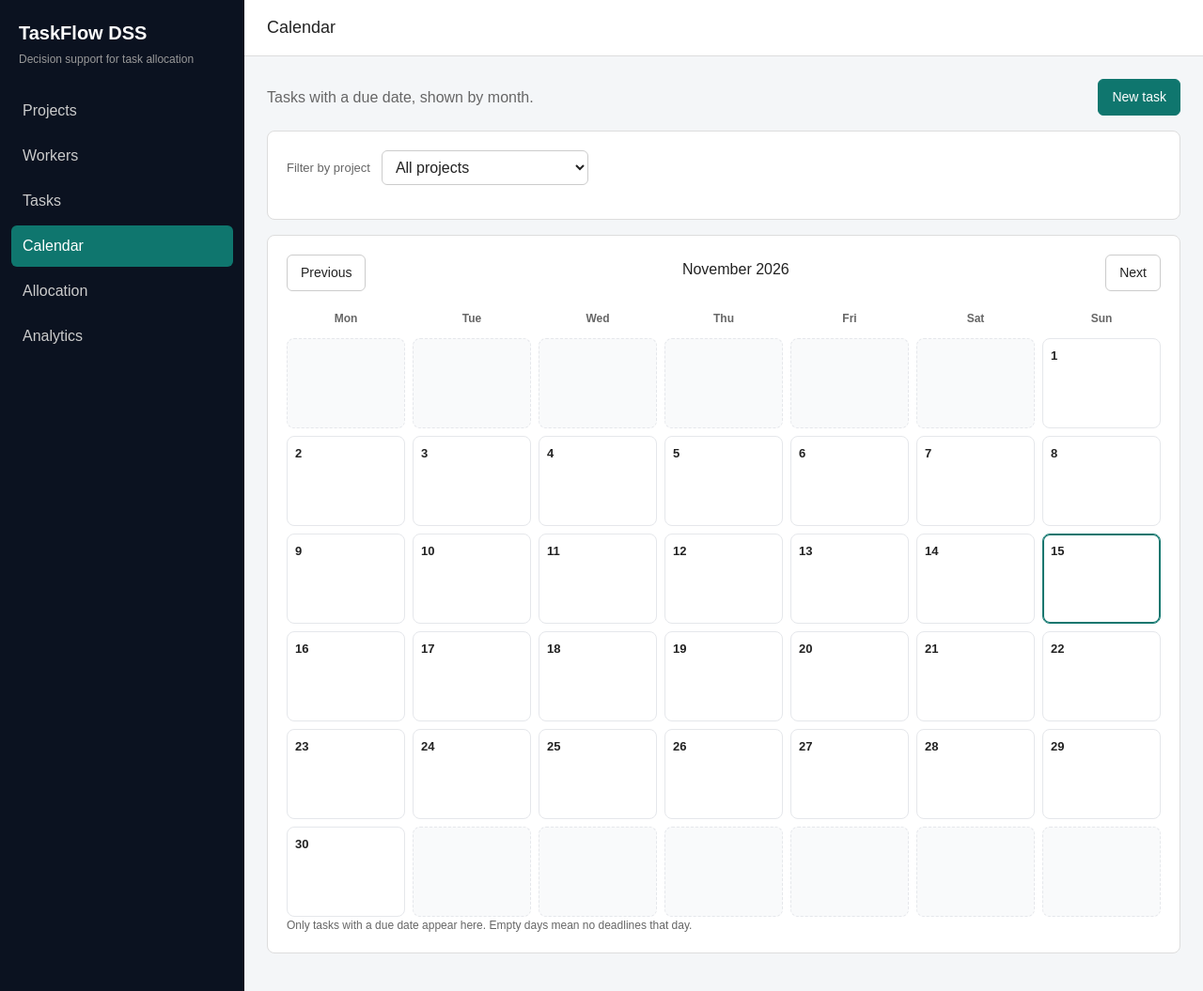
After one commit to bingchiling34/taskflow-dss-project, a Django app: page /calendar/ in a window 1280 px wide. The commit adds this page. Shown: the whole page at 94% size. Run offline with Django 5.2, Linux system fonts and the light colour scheme; data that the repository does not hold is empty; parts of the project's set-up code (start-up, migrations or seed data) failed here and were passed over; some libraries are stand-ins or nearby versions.

Commit message:
Add task due dates and a simple month calendar view

```diff
--- a/core/controllers/__init__.py
+++ b/core/controllers/__init__.py
@@ -5,6 +5,7 @@ from .allocation_controller import (
     allocation_run_detail,
 )
 from .analytics_controller import analytics_home
+from .calendar_controller import calendar_home
 from .project_controller import (
     project_create,
     project_delete,
--- /dev/null
+++ b/core/controllers/calendar_controller.py
@@ -0,0 +1,31 @@
+from django.shortcuts import render
+from django.utils import timezone
+
+from core.services import CalendarService, ProjectService
+
+
+def calendar_home(request):
+    today = timezone.localdate()
+    year = request.GET.get("year", today.year)
+    month = request.GET.get("month", today.month)
+    project_id = request.GET.get("project", "")
+
+    selected_project = None
+    if project_id:
+        selected_project = ProjectService().get_project(project_id)
+
+    calendar_data = CalendarService().build_month(
+        year,
+        month,
+        project_id if selected_project is not None else None,
+    )
+
+    return render(
+        request,
+        "calendar/home.html",
+        {
+            "calendar": calendar_data,
+            "projects": ProjectService().list_projects(),
+            "selected_project": selected_project,
+        },
+    )
--- a/core/controllers/task_controller.py
+++ b/core/controllers/task_controller.py
@@ -50,6 +50,7 @@ def task_create(request):
                     "estimated_hours": "1",
                     "priority": "3",
                     "status": "todo",
+                    "due_date": "",
                 },
                 "errors": {},
             },
@@ -63,6 +64,7 @@ def task_create(request):
         "estimated_hours": request.POST.get("estimated_hours", "1"),
         "priority": request.POST.get("priority", "3"),
         "status": request.POST.get("status", "todo"),
+        "due_date": request.POST.get("due_date", ""),
     }
     task, errors = service.create_task(
         form_data["project_id"],
@@ -72,6 +74,7 @@ def task_create(request):
         form_data["estimated_hours"],
         form_data["priority"],
         form_data["status"],
+        form_data["due_date"],
     )
     if errors:
         return render(
@@ -124,6 +127,7 @@ def task_edit(request, task_id):
                     "estimated_hours": str(task.estimated_hours),
                     "priority": str(task.priority),
                     "status": task.status,
+                    "due_date": service.due_date_to_text(task.due_date),
                 },
                 "errors": {},
             },
@@ -137,6 +141,7 @@ def task_edit(request, task_id):
         "estimated_hours": request.POST.get("estimated_hours", "1"),
         "priority": request.POST.get("priority", "3"),
         "status": request.POST.get("status", "todo"),
+        "due_date": request.POST.get("due_date", ""),
     }
     updated, errors = service.update_task(
         task,
@@ -147,6 +152,7 @@ def task_edit(request, task_id):
         form_data["estimated_hours"],
         form_data["priority"],
         form_data["status"],
+        form_data["due_date"],
     )
     if errors:
         return render(
--- a/core/models/task.py
+++ b/core/models/task.py
@@ -25,6 +25,7 @@ class Task(models.Model):
         choices=STATUS_CHOICES,
         default="todo",
     )
+    due_date = models.DateField(null=True, blank=True)
     created_at = models.DateTimeField(auto_now_add=True)
     updated_at = models.DateTimeField(auto_now=True)
 
--- a/core/repositories/task_repository.py
+++ b/core/repositories/task_repository.py
@@ -15,6 +15,12 @@ class TaskRepository:
             .all()
         )
 
+    def list_with_due_date(self, project_id=None):
+        query = Task.objects.filter(due_date__isnull=False).select_related("project")
+        if project_id:
+            query = query.filter(project_id=project_id)
+        return list(query.order_by("due_date", "priority", "id"))
+
     def get_by_id(self, task_id):
         return (
             Task.objects.filter(pk=task_id)
@@ -31,6 +37,7 @@ class TaskRepository:
         estimated_hours,
         priority,
         status,
+        due_date,
     ):
         return Task.objects.create(
             project=project,
@@ -40,6 +47,7 @@ class TaskRepository:
             estimated_hours=estimated_hours,
             priority=priority,
             status=status,
+            due_date=due_date,
         )
 
     def update(
@@ -52,6 +60,7 @@ class TaskRepository:
         estimated_hours,
         priority,
         status,
+        due_date,
     ):
         task.project = project
         task.title = title
@@ -60,6 +69,7 @@ class TaskRepository:
         task.estimated_hours = estimated_hours
         task.priority = priority
         task.status = status
+        task.due_date = due_date
         task.save()
         return task
 
--- a/core/services/__init__.py
+++ b/core/services/__init__.py
@@ -1,5 +1,6 @@
 from .allocation_service import AllocationService
 from .analytics_service import AnalyticsService
+from .calendar_service import CalendarService
 from .project_service import ProjectService
 from .task_service import TaskService
 from .warning_service import WarningService
--- a/core/urls.py
+++ b/core/urls.py
@@ -7,6 +7,7 @@ from core.controllers import (
     allocation_run_delete,
     allocation_run_detail,
     analytics_home,
+    calendar_home,
     project_create,
     project_delete,
     project_detail,
@@ -44,6 +45,7 @@ urlpatterns = [
     path("tasks/<int:task_id>/", task_detail, name="task_detail"),
     path("tasks/<int:task_id>/edit/", task_edit, name="task_edit"),
     path("tasks/<int:task_id>/delete/", task_delete, name="task_delete"),
+    path("calendar/", calendar_home, name="calendar_home"),
     path("allocation/", allocation_home, name="allocation_home"),
     path("allocation/run/", allocation_run, name="allocation_run"),
     path("allocation/runs/<int:run_id>/", allocation_run_detail, name="allocation_run_detail"),
--- a/static/css/app.css
+++ b/static/css/app.css
@@ -503,6 +503,81 @@ a {
   height: 260px;
 }
 
+.calendar-nav {
+  display: flex;
+  justify-content: space-between;
+  align-items: center;
+  gap: 12px;
+  margin-bottom: 16px;
+}
+
+.calendar-title {
+  margin: 0;
+  font-size: 18px;
+}
+
+.calendar-grid {
+  display: grid;
+  grid-template-columns: repeat(7, 1fr);
+  gap: 8px;
+}
+
+.calendar-weekday {
+  font-size: 12px;
+  font-weight: 600;
+  color: #666666;
+  text-align: center;
+  padding: 4px 0;
+}
+
+.calendar-day {
+  min-height: 96px;
+  border: 1px solid #e5e7eb;
+  border-radius: 8px;
+  padding: 8px;
+  background: #ffffff;
+}
+
+.calendar-day.is-empty {
+  background: #f9fafb;
+  border-style: dashed;
+}
+
+.calendar-day.is-today {
+  border-color: #0f766e;
+  box-shadow: inset 0 0 0 1px #0f766e;
+}
+
+.calendar-day-number {
+  font-size: 13px;
+  font-weight: 600;
+  margin-bottom: 6px;
+}
+
+.calendar-task-list {
+  list-style: none;
+  margin: 0;
+  padding: 0;
+}
+
+.calendar-task-list li {
+  margin-bottom: 6px;
+}
+
+.calendar-task-list a {
+  display: block;
+  color: #0f766e;
+  font-size: 12px;
+  font-weight: 600;
+  line-height: 1.3;
+}
+
+.calendar-task-meta {
+  display: block;
+  color: #666666;
+  font-size: 11px;
+}
+
 @media (max-width: 900px) {
   .app-shell {
     flex-direction: column;
@@ -525,4 +600,13 @@ a {
   .chart-pair {
     grid-template-columns: 1fr;
   }
+
+  .calendar-grid {
+    gap: 4px;
+  }
+
+  .calendar-day {
+    min-height: 72px;
+    padding: 6px;
+  }
 }
--- a/templates/base.html
+++ b/templates/base.html
@@ -21,6 +21,7 @@
         <a href="{% url 'project_list' %}" class="{% if request.resolver_match.url_name == 'project_list' or request.resolver_match.url_name == 'project_create' or request.resolver_match.url_name == 'project_detail' or request.resolver_match.url_name == 'project_edit' %}is-active{% endif %}">Projects</a>
         <a href="{% url 'worker_list' %}" class="{% if request.resolver_match.url_name == 'worker_list' or request.resolver_match.url_name == 'worker_create' or request.resolver_match.url_name == 'worker_detail' or request.resolver_match.url_name == 'worker_edit' %}is-active{% endif %}">Workers</a>
         <a href="{% url 'task_list' %}" class="{% if request.resolver_match.url_name == 'task_list' or request.resolver_match.url_name == 'task_create' or request.resolver_match.url_name == 'task_detail' or request.resolver_match.url_name == 'task_edit' %}is-active{% endif %}">Tasks</a>
+        <a href="{% url 'calendar_home' %}" class="{% if request.resolver_match.url_name == 'calendar_home' %}is-active{% endif %}">Calendar</a>
         <a href="{% url 'allocation_home' %}" class="{% if request.resolver_match.url_name == 'allocation_home' or request.resolver_match.url_name == 'allocation_run_detail' %}is-active{% endif %}">Allocation</a>
         <a href="{% url 'analytics_home' %}" class="{% if request.resolver_match.url_name == 'analytics_home' %}is-active{% endif %}">Analytics</a>
       </nav>
--- /dev/null
+++ b/templates/calendar/home.html
@@ -0,0 +1,63 @@
+{% extends "base.html" %}
+
+{% block title %}Calendar - TaskFlow DSS{% endblock %}
+{% block page_title %}Calendar{% endblock %}
+
+{% block content %}
+  <div class="toolbar">
+    <p class="muted">Tasks with a due date, shown by month.</p>
+    <a class="btn btn-primary" href="{% url 'task_create' %}{% if selected_project %}?project={{ selected_project.id }}{% endif %}">New task</a>
+  </div>
+
+  <div class="panel">
+    <form method="get" class="filter-row">
+      <label for="project">Filter by project</label>
+      <select id="project" name="project" onchange="this.form.submit()">
+        <option value="">All projects</option>
+        {% for project in projects %}
+          <option value="{{ project.id }}" {% if selected_project and selected_project.id == project.id %}selected{% endif %}>
+            {{ project.name }}
+          </option>
+        {% endfor %}
+      </select>
+      <input type="hidden" name="year" value="{{ calendar.year }}">
+      <input type="hidden" name="month" value="{{ calendar.month }}">
+    </form>
+  </div>
+
+  <div class="panel">
+    <div class="calendar-nav">
+      <a class="btn" href="{% url 'calendar_home' %}?year={{ calendar.prev_year }}&month={{ calendar.prev_month }}{% if selected_project %}&project={{ selected_project.id }}{% endif %}">Previous</a>
+      <h2 class="calendar-title">{{ calendar.month_label }}</h2>
+      <a class="btn" href="{% url 'calendar_home' %}?year={{ calendar.next_year }}&month={{ calendar.next_month }}{% if selected_project %}&project={{ selected_project.id }}{% endif %}">Next</a>
+    </div>
+
+    <div class="calendar-grid">
+      {% for label in calendar.weekday_labels %}
+        <div class="calendar-weekday">{{ label }}</div>
+      {% endfor %}
+
+      {% for week in calendar.weeks %}
+        {% for day in week %}
+          <div class="calendar-day {% if day.day is None %}is-empty{% endif %} {% if day.is_today %}is-today{% endif %}">
+            {% if day.day %}
+              <div class="calendar-day-number">{{ day.day }}</div>
+              {% if day.tasks %}
+                <ul class="calendar-task-list">
+                  {% for task in day.tasks %}
+                    <li>
+                      <a href="{% url 'task_detail' task.id %}">{{ task.title }}</a>
+                      <span class="calendar-task-meta">{{ task.project.name }}</span>
+                    </li>
+                  {% endfor %}
+                </ul>
+              {% endif %}
+            {% endif %}
+          </div>
+        {% endfor %}
+      {% endfor %}
+    </div>
+
+    <p class="field-hint">Only tasks with a due date appear here. Empty days mean no deadlines that day.</p>
+  </div>
+{% endblock %}
--- a/templates/tasks/detail.html
+++ b/templates/tasks/detail.html
@@ -34,6 +34,10 @@
       <span>{{ task.estimated_hours }}</span>
     </div>
     <div class="detail-row">
+      <span class="label">Due date</span>
+      <span>{% if task.due_date %}{{ task.due_date }}{% else %}No due date.{% endif %}</span>
+    </div>
+    <div class="detail-row">
       <span class="label">Skills</span>
       <span>{% if skills_text %}{{ skills_text }}{% else %}No required skills.{% endif %}</span>
     </div>
--- a/templates/tasks/list.html
+++ b/templates/tasks/list.html
@@ -37,6 +37,7 @@
             <th>Project</th>
             <th>Priority</th>
             <th>Hours</th>
+            <th>Due</th>
             <th>Status</th>
             <th></th>
           </tr>
@@ -48,6 +49,7 @@
               <td>{{ task.project.name }}</td>
               <td>{{ task.priority }}</td>
               <td>{{ task.estimated_hours }}</td>
+              <td>{% if task.due_date %}{{ task.due_date }}{% else %}—{% endif %}</td>
               <td><span class="badge badge-{{ task.status }}">{{ task.get_status_display }}</span></td>
               <td class="actions"><a href="{% url 'task_edit' task.id %}">Edit</a></td>
             </tr>
```
Also changed, not shown: core/services/calendar_service.py (added, +102 -0 lines), core/services/seed_service.py (+28 -0 lines), core/services/task_service.py (+25 -0 lines), templates/tasks/form.html (+7 -0 lines), core/migrations/0002_task_due_date.py (added).
